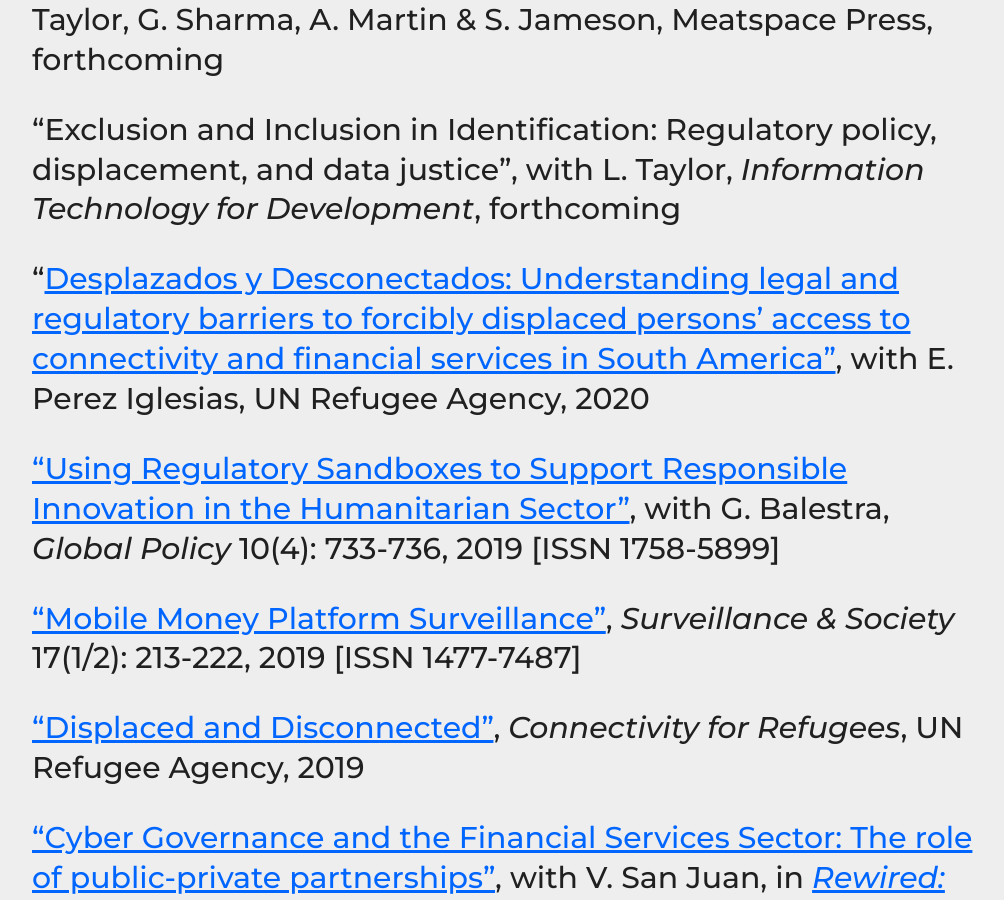
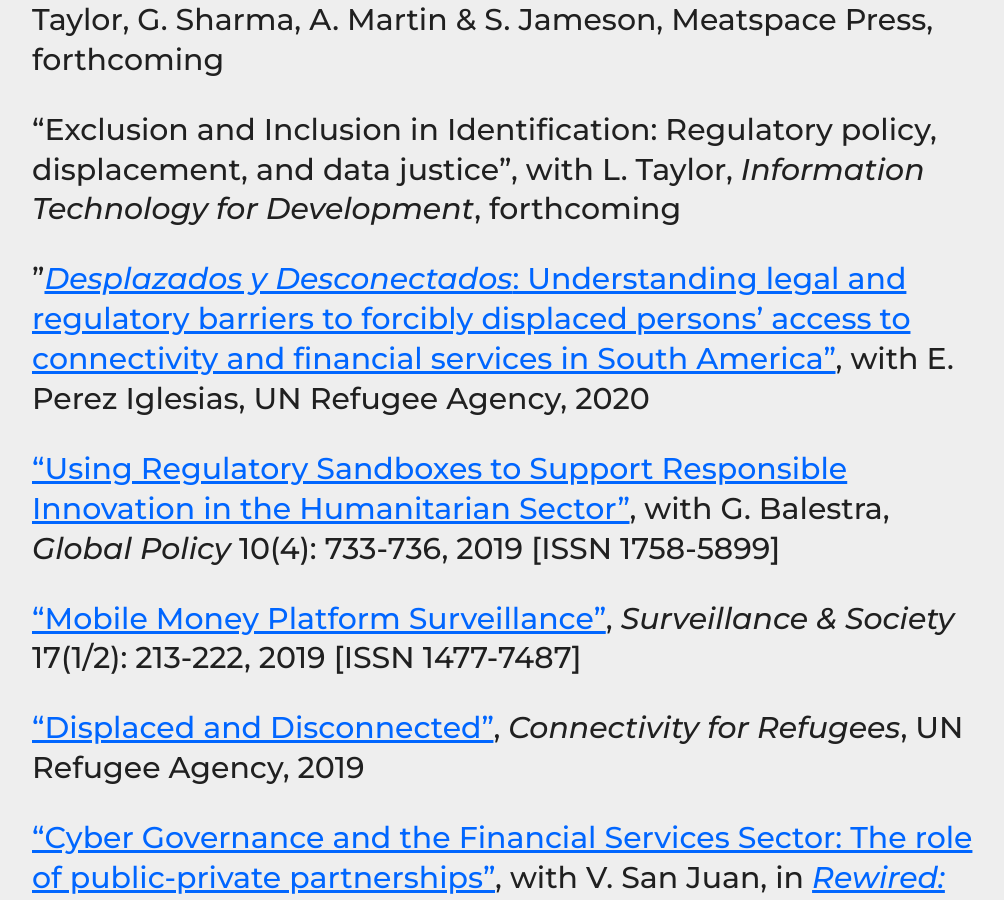
Before and after one commit to haroonalrasheed/641a, a Jekyll site: the page built from select-publications/index.md, in a window 1280 px wide and 900 px high, scrolled down 508 px. Shown: the whole window, without its empty margins (132-1136 px from the left). Built offline with Jekyll 4.4.1, drawn with Linux system fonts in a browser that asks for light colours.

```diff
--- a/select-publications/index.md
+++ b/select-publications/index.md
@@ -11,7 +11,7 @@ _[Contact me](mailto:a.k.martin@alumni.lse.ac.uk) for copies of articles/chapter
 
 "Exclusion and Inclusion in Identification: Regulatory policy, displacement, and data justice", with L. Taylor, *Information Technology for Development*, forthcoming
 
-"[Desplazados y Desconectados: Understanding legal and regulatory barriers to forcibly displaced persons’ access to connectivity
+"[*Desplazados y Desconectados*: Understanding legal and regulatory barriers to forcibly displaced persons’ access to connectivity
 and financial services in South America"](https://www.unhcr.org/innovation/displaced-and-disconnected/), with E. Perez Iglesias, UN Refugee Agency, 2020
 
 ["Using Regulatory Sandboxes to Support Responsible Innovation in the Humanitarian Sector"](https://doi.org/10.1111/1758-5899.12729), with G. Balestra, *Global Policy* 10(4): 733-736, 2019 [ISSN 1758-5899]
```
